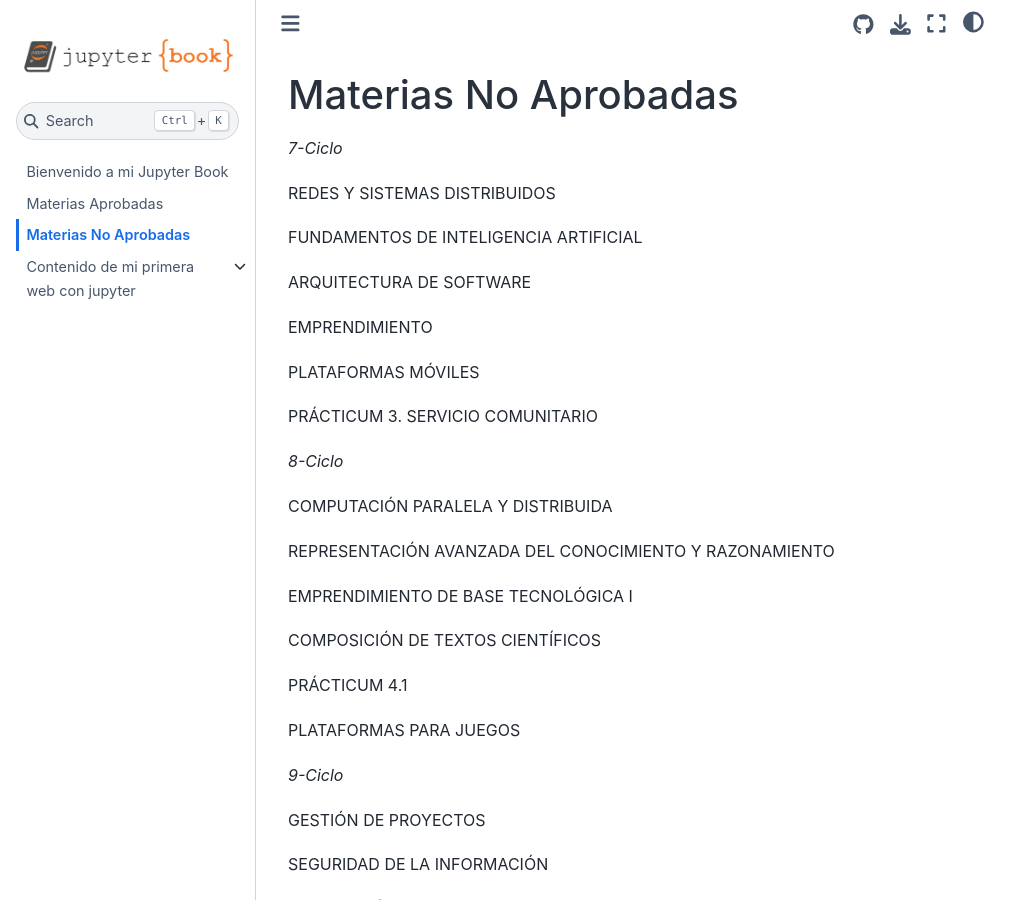
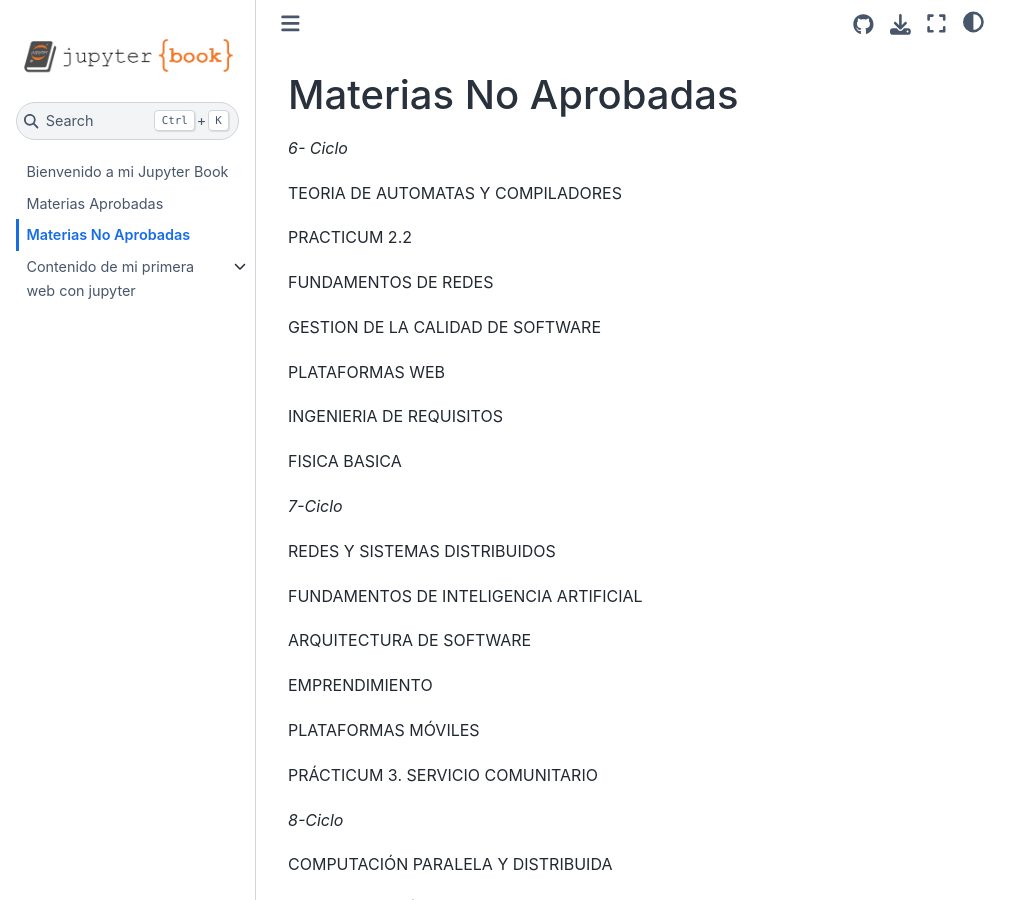
Before and after one commit to dani117m/milibro5, a Jupyter Book: the page built from materiasNP.md, in a window 1280 px wide and 900 px high. Shown: the whole window, without its empty margins (0-1031 px from the left). Built offline with Jupyter Book 1.0.4 settings and Sphinx 7.4.7 and the Sphinx Book theme 1.1.4, drawn with Linux system fonts in a browser that asks for light colours.

Commit message:
ciclo6 agregado

```diff
--- a/materiasNP.md
+++ b/materiasNP.md
@@ -1,5 +1,20 @@
 Materias No Aprobadas
 ============================
+*6- Ciclo*
+
+TEORIA DE AUTOMATAS Y COMPILADORES
+
+PRACTICUM 2.2
+
+FUNDAMENTOS DE REDES
+
+GESTION DE LA CALIDAD DE SOFTWARE
+
+PLATAFORMAS WEB
+
+INGENIERIA DE REQUISITOS
+
+FISICA BASICA
 
 *7-Ciclo*
 
```
